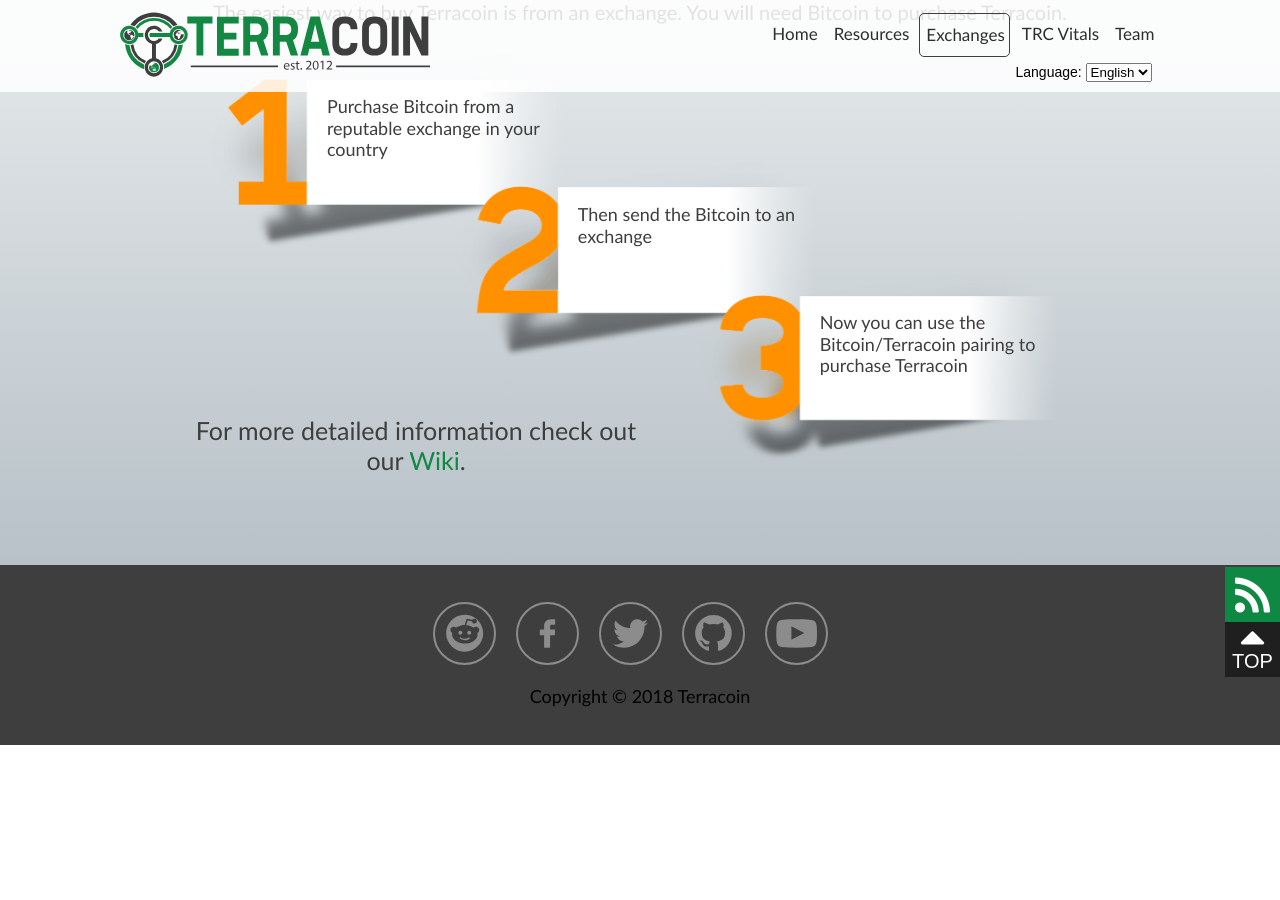
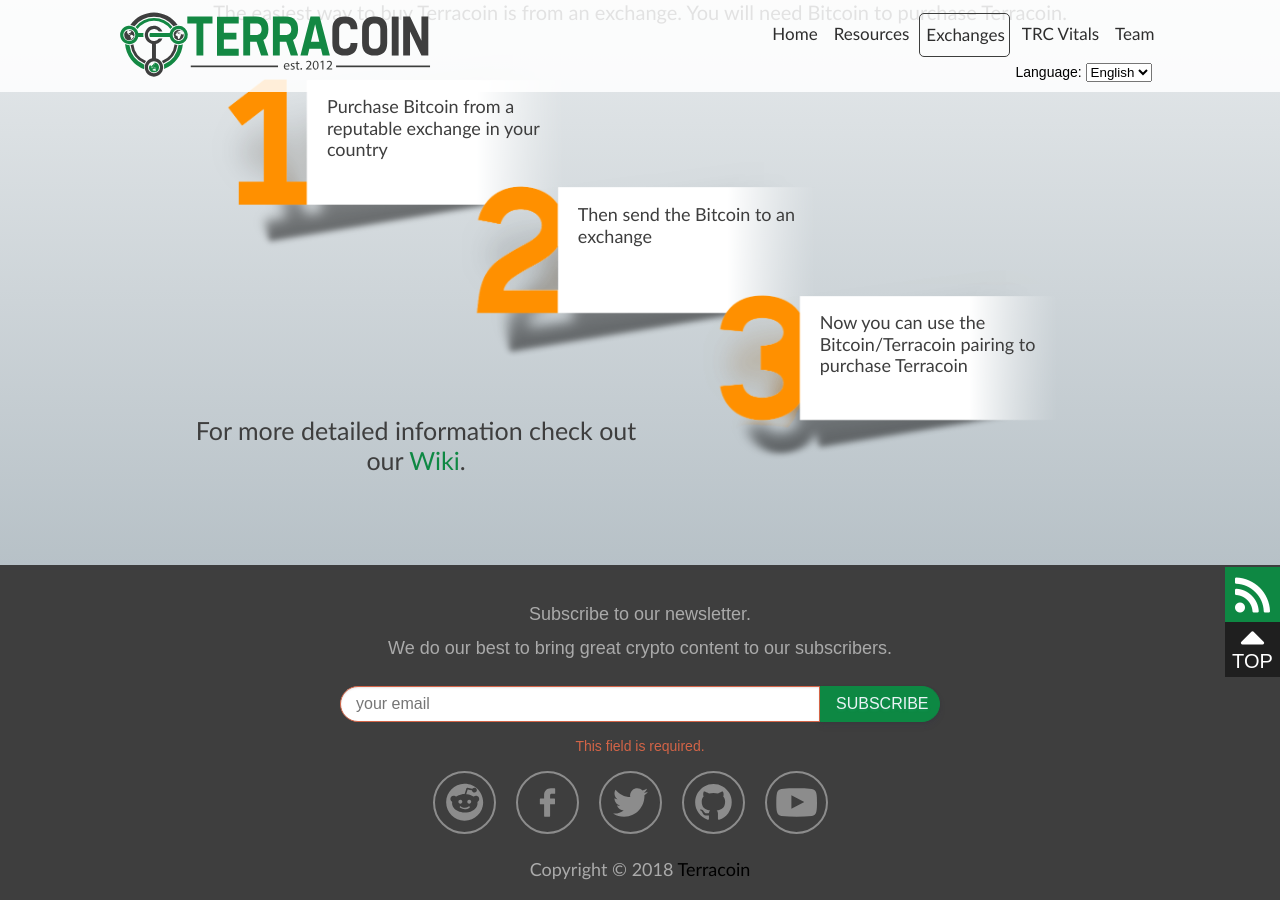
Before and after one commit to terracoin/website, a Jekyll site: the page built from exchanges.html, in a window 1280 px wide and 900 px high, scrolled down 1042 px. Built offline with Jekyll 4.4.1, drawn with Linux system fonts in a browser that asks for light colours; nearby versions of some CDN libraries; some web fonts are replaced; comment, search, counter and statistics services are not loaded; before the commit the page ends 1787 px from its top, so only the background shows below that.

Commit message:
Add newsletter to footer

```diff
--- a/_config.yml
+++ b/_config.yml
@@ -68,6 +68,11 @@ scrolldown:
   fr: Défiler vers le bas
   fi: Rullaa alas
 
+newsletter_blurb:
+  en: <p>Subscribe to our newsletter.</p><p>We do our best to bring great crypto content to our subscribers.</p>
+  fr:
+  fi:
+
 baseurl: ""
 trcver: 0.12.1
 
--- a/_includes/footer.html
+++ b/_includes/footer.html
@@ -1,6 +1,30 @@
 <footer class="site-footer group">
+    <div class="clearfix center">
+        {{ site.newsletter_blurb[page.lang] }}
+    </div>
     <div class="clearfix">
-       <div class="clearfix colelem">
+        <div id="mc_embed_signup">
+            <form action="//terracoin.us15.list-manage.com/subscribe/post?u=e669ffbd8230f2b0809677c3d&amp;id=297940d5ba" method="post" id="mc-embedded-subscribe-form" name="mc-embedded-subscribe-form" class="validate" target="_blank" novalidate="novalidate">
+                <div id="mc_embed_signup_scroll" class="center">
+                    <div class="mc-field-group">
+                        <input type="email" value="" name="EMAIL" class="required email mce_inline_error" id="mce-EMAIL" placeholder="{{ site.newsletter_form_email[page.lang] }}" aria-required="true" aria-invalid="true">
+                        <input type="submit" value="Subscribe" name="subscribe" id="mc-embedded-subscribe" class="button">
+                        <div for="mce-EMAIL" class="mce_inline_error">This field is required.</div>
+                    </div>
+                    <div id="mce-responses" class="clear">
+                        <div class="response" id="mce-error-response" style="display:none"></div>
+                        <div class="response" id="mce-success-response" style="display:none"></div>
+                    </div>
+                    <!-- real people should not fill this in and expect good things - do not remove this or risk form bot signups-->
+                    <div style="position: absolute; left: -5000px;" aria-hidden="true">
+                        <input type="text" name="b_e669ffbd8230f2b0809677c3d_297940d5ba" tabindex="-1" value="">
+                    </div>
+                </div>
+            </form>
+        </div>
+    </div>
+    <div class="clearfix center">
+       <div class="clearfix center" style="width: auto; display: inline-block;">
            {% for social in site.data.social %}
            <a target="_blank" class="{{ social.class }} nonblock nontext museBGSize rounded-corners social_btn transition group" href="{{ social.url }}" data-sizepolicy="fluidWidthHeight" data-pintopage="page_fixedCenter"><div class="fluid_height_spacer"></div></a>
            {% endfor %}
--- a/css/footer.css
+++ b/css/footer.css
@@ -1,7 +1,8 @@
 footer {
-    height: 180px;
+    min-height: 180px;
     width: 100%;
     background-color: #3E3E3E;
+    color: #aaa;
     padding-top: 37px;
     padding-bottom: 20px;
     margin-left: auto;
@@ -9,9 +10,128 @@ footer {
     margin-right: auto;
 }
 
+footer p {
+    padding-bottom: 10px;
+}
+
+footer #mc_embed_signup_scroll {
+    margin-top: 1rem;
+}
+
+footer input.email {
+    -moz-appearance: none;
+    -webkit-appearance: none;
+    align-items: center;
+    border: 1px solid transparent;
+    border-radius: 3px;
+    box-shadow: none;
+    display: inline-flex;
+    font-size: 1rem;
+    height: 2.25em;
+    justify-content: flex-start;
+    line-height: 1.5;
+    padding-bottom: calc(0.375rem - 1px);
+    padding-left: calc(1rem - 1px);
+    padding-right: calc(1rem - 1px);
+    padding-top: calc(0.375rem - 1px);
+    vertical-align: top;
+    background-color: white;
+    color: #363636;
+    box-shadow: inset 0 1px 2px rgba(10, 10, 10, 0.1);
+    max-width: 80%;
+    width: 80%;
+    -webkit-border-radius: 60px 0 0 60px;
+    -moz-border-radius: 60px 0 0 60px;
+    border-radius: 60px 0 0 60px;
+    font-size: 1rem;
+    border-color: #dbdbdb;
+}
+
+footer input.button {
+    -moz-appearance: none;
+    -webkit-appearance: none;
+    align-items: center;
+    border: 1px solid transparent;
+    border-radius: 3px;
+    box-shadow: none;
+    display: inline-flex;
+    font-size: 1rem;
+    height: 2.25em;
+    justify-content: flex-start;
+    line-height: 1.5;
+    padding-bottom: calc(0.375rem - 1px);
+    padding-left: calc(1rem - 1px);
+    padding-right: calc(1rem - 1px);
+    padding-top: calc(0.375rem - 1px);
+    vertical-align: top;
+    background-color: white;
+    color: #363636;
+    box-shadow: inset 0 1px 2px rgba(10, 10, 10, 0.1);
+    max-width: 100%;
+    width: 20%;
+    font-family: 'Oxygen', sans-serif;
+    font-size: 1rem;
+    color: #EBF3F5;
+    height: 2.25rem;
+    background-color: #0D8843;
+    -webkit-border-radius: 0 60px 60px 0;
+    -moz-border-radius: 0 60px 60px 0;
+    border-radius: 0 60px 60px 0;
+    box-shadow: 0 4px 6px rgba(50,50,93,.11), 0 1px 3px rgba(0,0,0,.08);
+    text-transform: uppercase;
+    text-shadow: 0 1px 3px rgba(36,180,126,.4);
+    -webkit-transition: all .15s ease;
+    -moz-transition: all .15s ease;
+    -o-transition: all .15s ease;
+    transition: all .15s ease;
+    border: 1px solid #0D8843;
+    float: right;
+    cursor: pointer;
+}
+
+footer input.email:focus, footer input.email:active, footer input.button:focus, footer input.button:active, footer input.button:hover {
+    outline: none;
+}
+
+footer input.button:hover, footer input.button:focus, footer input.button:active {
+    background-color: #EBF3F5;
+    border-color: #EBF3F5;
+    color: #0D8843;
+    text-shadow: none;
+}
+
+footer input.email:hover {
+    border-color: #b5b5b5;
+}
+
+footer input.email:focus, footer input.email:active {
+    border-color: #0D8843;
+}
+
+footer .col-md-2.button-input, footer .col-sm-4.button-input, footer .col-xs-4.button-input, footer .mc-field-group.col-md-6, footer .mc-field-group.col-sm-8, footer .mc-field-group.col-xs-8 {
+    padding: 0;
+}
+
+#mc_embed_signup input.mce_inline_error {
+    border-color: #d36447 !important;
+}
+
+#mc_embed_signup div.mce_inline_error {
+    background-color: transparent!important;
+    padding: 1rem 20% !important;
+    border-radius: 2px;
+    color: #d36447 !important;
+}
+
+footer p {
+    font-size: 18px;
+    line-height: 24px;
+}
+
 footer > div {
     display: table;
     margin: 0 auto;
+    width: 600px;
 }
 
 footer > div > div {
```
